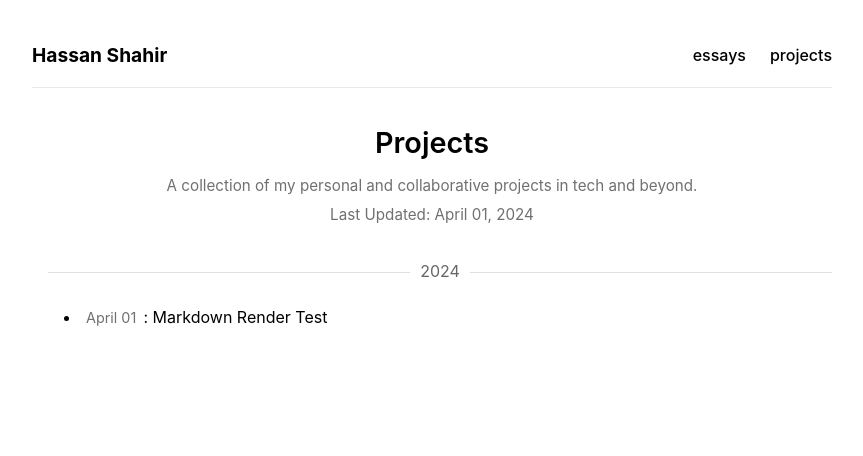
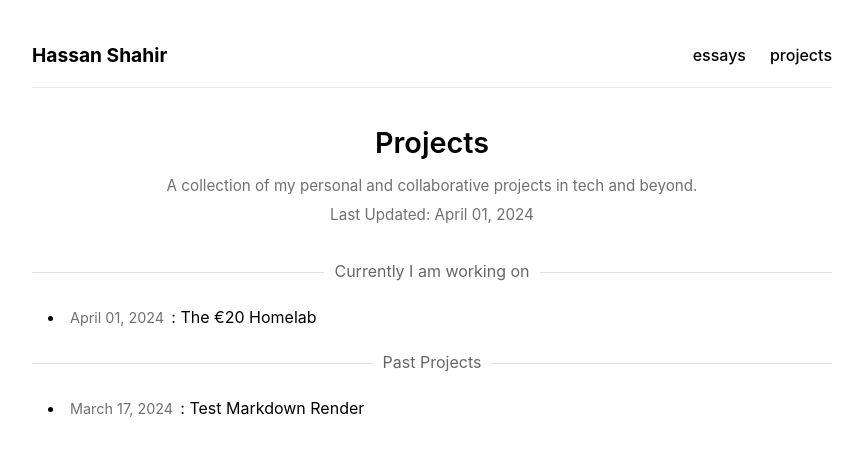
Before and after one commit to hssnx/hassanshahir, a Jekyll site: the page built from projects/index.md, in a window 1280 px wide. Shown: the top 456 px of the page, without its empty margins (208-1071 px from the left). Built offline with Jekyll 4.4.1, drawn with Linux system fonts in a browser that asks for light colours.

Commit message:
project added

```diff
--- a/_layouts/project_index.html
+++ b/_layouts/project_index.html
@@ -8,6 +8,7 @@
 </head>
 <body>
   <div class="project-container">
+    <!-- Header -->
     <div class="project-header-bar">
       <div class="project-header-left">
         <a href="/">Hassan Shahir</a>
@@ -16,75 +17,62 @@
         <a href="/essays/">essays</a>
         <a href="/projects/">projects</a>
       </div>
-      <!-- Hamburger Menu -->
       <div class="hamburger" onclick="toggleMobileNav()">
-        <span></span>
-        <span></span>
-        <span></span>
+        <span></span><span></span><span></span>
       </div>
     </div>
-    <!-- Mobile Navigation Menu -->
+
     <div class="mobile-nav" id="mobileNav">
       <a href="/essays/">essays</a>
       <a href="/projects/">projects</a>
     </div>
 
-    <!-- Find latest updated project manually -->
-    {% assign last_project = nil %}
-    {% for page in site.pages %}
-      {% if page.url contains '/projects/' and page.url != '/projects/' %}
-        {% assign last_project = page %}
-        {% break %}
-      {% endif %}
-    {% endfor %}
+    <!-- Fetch and sort projects -->
+    {% assign all_projects = site.pages | where_exp: "p", "p.url contains '/projects/' and p.url != '/projects/'" %}
+    {% assign sorted_projects = all_projects | sort: "date" | reverse %}
+    {% assign active_projects = sorted_projects | where: "status", "active" %}
+    {% assign done_projects = sorted_projects | where_exp: "project", "project.status and project.status != 'active'" %}
+    {% assign last_project = sorted_projects[0] %}
 
+    <!-- Page Description -->
     <div class="page-properties">
       <h2>Projects</h2>
       <p>A collection of my personal and collaborative projects in tech and beyond.</p>
+      {% if last_project %}
       <p>Last Updated: {{ last_project.date | date: "%B %d, %Y" }}</p>
+      {% endif %}
     </div>
 
-    <!-- Loop through and filter manually with year breaks -->
-    <ul class="content-list">
-      {% assign sorted_projects = site.pages | sort: "date" | reverse %}
-      {% assign current_year = nil %}
-      {% assign project_count = 0 %}
+    <!-- Currently Working On -->
+    {% if active_projects.size > 0 %}
+      <div class="year-separator"><span>Currently I am working on</span></div>
+      <ul class="content-list">
+        {% for project in active_projects %}
+          <li class="content-entry">
+            <span class="item-date">{{ project.date | date: "%B %d, %Y" }}</span>:
+            <a href="{{ project.url }}">{{ project.title }}</a>
+          </li>
+        {% endfor %}
+      </ul>
+    {% endif %}
 
-      {% for page in sorted_projects %}
-        {% if page.url contains '/projects/' and page.url != '/projects/' %}
-          {% assign project_count = project_count | plus: 1 %}
-          {% assign project_year = page.date | date: "%Y" %}
-
-          {% if project_year != current_year %}
-            {% if current_year != nil %}
-              </ul>
-            {% endif %}
-
-            <div class="year-separator">
-              <span>{{ project_year }}</span>
-            </div>
-
-            <ul class="content-list">
-            {% assign current_year = project_year %}
-          {% endif %}
-
+    <!-- Past Projects -->
+    {% if done_projects.size > 0 %}
+      <div class="year-separator"><span>Past Projects</span></div>
+      <ul class="content-list">
+        {% for project in done_projects %}
           <li class="content-entry">
-            <span class="item-date">{{ page.date | date: "%B %d" }}</span>:
-            <a href="{{ page.url }}">{{ page.title }}</a>
+            <span class="item-date">{{ project.date | date: "%B %d, %Y" }}</span>:
+            <a href="{{ project.url }}">{{ project.title }}</a>
           </li>
-        {% endif %}
-      {% endfor %}
-
-      {% if project_count == 0 %}
-        <p>Coming soon. This website is still under construction!</p>
-      {% endif %}
+        {% endfor %}
       </ul>
+    {% endif %}
   </div>
 
   <script>
     function toggleMobileNav() {
-      var mobileNav = document.getElementById('mobileNav');
-      mobileNav.classList.toggle('active');
+      document.getElementById('mobileNav').classList.toggle('active');
     }
   </script>
 </body>
```
Also changed, not shown: projects/homelab.md (added, +13 -0 lines), projects/test.md (+3 -2 lines), 6 other files.
